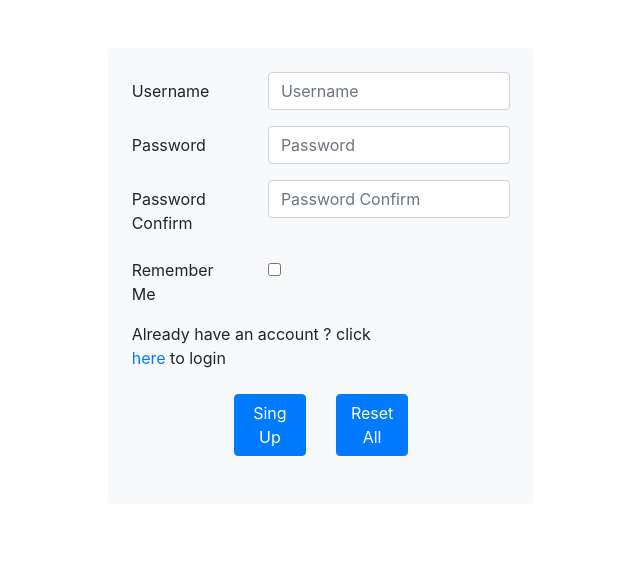
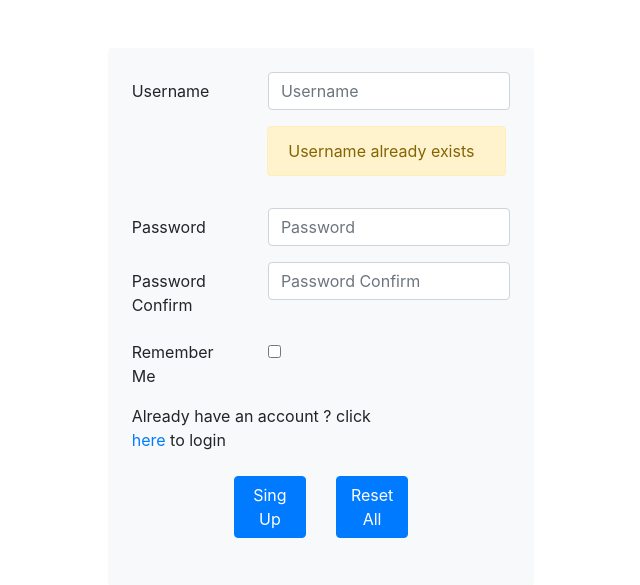
Before and after one commit to youngershen/kungfucms, a Django app: template kungfucms/themes/default/templates/account/register.html in a window 1280 px wide. Shown: the part 56-641 px from the top of the page, without its empty margins (319-959 px from the left). Run offline with Django 3.2, Linux system fonts and the light colour scheme; the template is opened without the code that fills it, so the values that code supplies are empty; some libraries are stand-ins or nearby versions.

Commit message:
feature: add warning label for username input field

```diff
--- a/kungfucms/themes/default/templates/account/register.html
+++ b/kungfucms/themes/default/templates/account/register.html
@@ -18,17 +18,26 @@
                     <div class="col-sm-8">
                         <input type="text" class="form-control" id="kf-username" placeholder="Username" name="username">
                     </div>
+
+                </div>
+                <div class="form-group row ml-3 mr-1 d-nones" >
+                    <div class="alert alert-warning offset-sm-4 col-sm-8 " role="alert">
+                        {% trans 'Username already exists' %}
+                    </div>
                 </div>
                 <div class="form-group row">
                     <label for="kf-password" class="col-sm-4 col-form-label">{% trans 'Password' %}</label>
                     <div class="col-sm-8">
-                        <input type="password" class="form-control" id="kf-password" placeholder="Password" name="password">
+                        <input type="password" class="form-control" id="kf-password" placeholder="Password"
+                               name="password">
                     </div>
                 </div>
-                  <div class="form-group row">
-                    <label for="kf-password-confirm" class="col-sm-4 col-form-label">{% trans 'Password Confirm' %}</label>
+                <div class="form-group row">
+                    <label for="kf-password-confirm"
+                           class="col-sm-4 col-form-label">{% trans 'Password Confirm' %}</label>
                     <div class="col-sm-8">
-                        <input type="password" class="form-control" id="kf-password-confirm" placeholder="Password Confirm" name="password_confirm">
+                        <input type="password" class="form-control" id="kf-password-confirm"
+                               placeholder="Password Confirm" name="password_confirm">
                     </div>
                 </div>
                 <div class="form-group row">
@@ -41,7 +50,8 @@
                 </div>
                 <div class="form-group row">
                     <div class="col-sm-8">
-                        <span> Already have an account ? click <a href="{% url 'account:login' %}">here</a> to login</span>
+                        <span> Already have an account ? click <a
+                                href="{% url 'account:login' %}">here</a> to login</span>
                     </div>
                 </div>
                 <div class="form-group row justify-content-center my-4">
```
